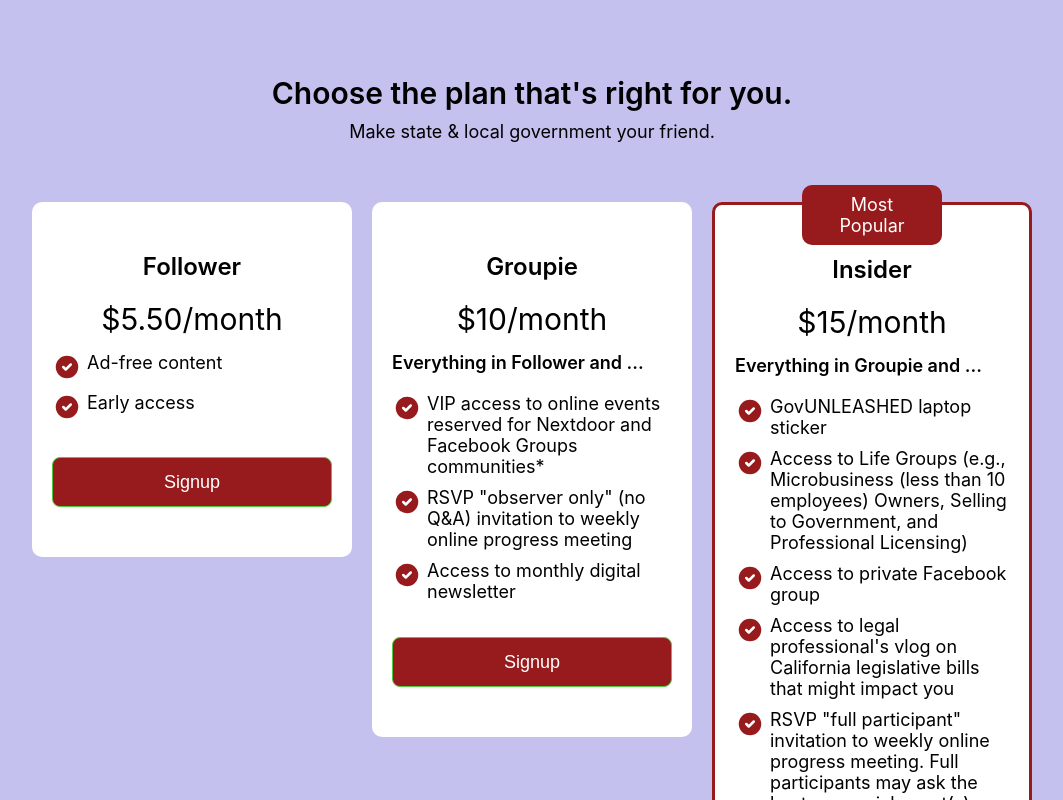
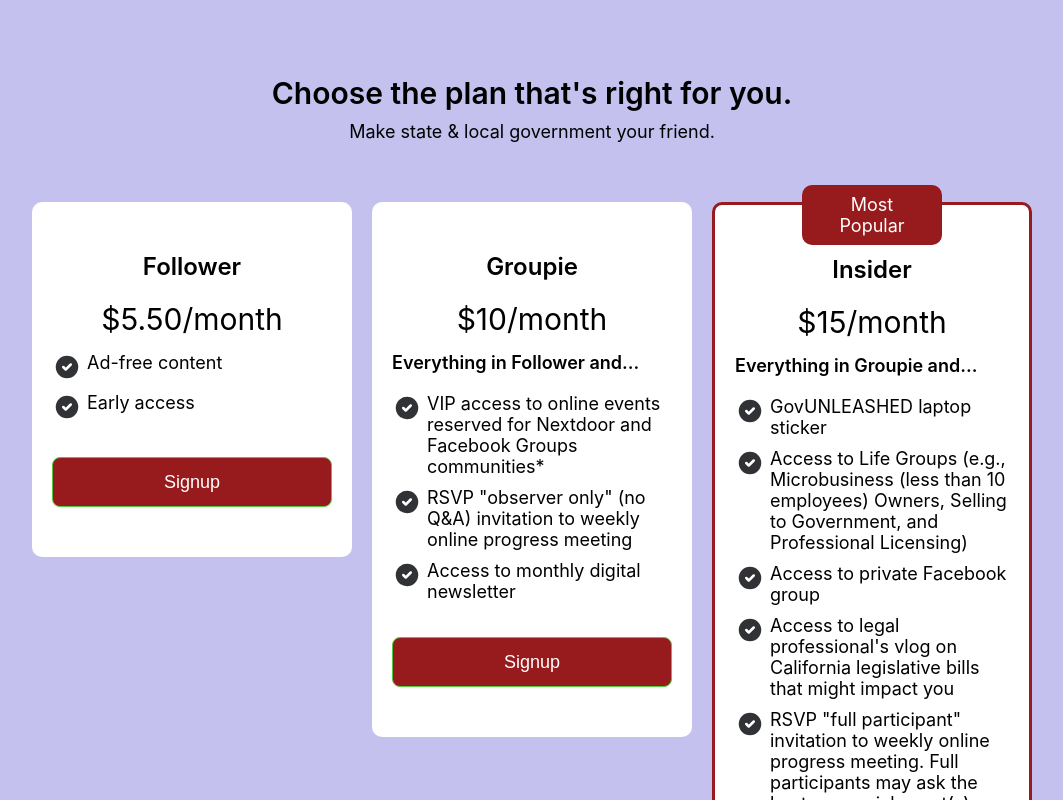
Before and after one commit to AhmedTohamy01/woodrow-task, a Next.js app: page / in a window 1280 px wide. Shown: the top 800 px of the page, without its empty margins (108-1171 px from the left). Built offline with nearby package versions, Linux system fonts and the light colour scheme.

Commit message:
feat [HomeCompound] : update checkmarks color

```diff
--- a/src/compounds/HomeCompound.jsx
+++ b/src/compounds/HomeCompound.jsx
@@ -24,7 +24,7 @@ export const HomeCompound = () => {
         <NormalCard>
           <CardTitle>Groupie</CardTitle>
           <CardPrice>$10/month</CardPrice>
-          <CardLabel>Everything in Follower and ...</CardLabel>
+          <CardLabel>Everything in Follower and...</CardLabel>
           <FeatureWrapper>
             <CheckIcon />
             <FeatureText>
@@ -52,7 +52,7 @@ export const HomeCompound = () => {
           </MostPopularLabel>
           <CardTitle>Insider</CardTitle>
           <CardPrice>$15/month</CardPrice>
-          <CardLabel>Everything in Groupie and ...</CardLabel>
+          <CardLabel>Everything in Groupie and...</CardLabel>
           <FeatureWrapper>
             <CheckIcon />
             <FeatureText>GovUNLEASHED laptop sticker</FeatureText>
@@ -99,7 +99,7 @@ export const HomeCompound = () => {
         <NormalCard>
           <CardTitle>Data Seeker</CardTitle>
           <CardPrice>$95/month</CardPrice>
-          <CardLabel>Everything in Insider and ...</CardLabel>
+          <CardLabel>Everything in Insider and...</CardLabel>
           <FeatureWrapper>
             <CheckIcon />
             <FeatureText>GovUNLEASHED branded T-shirt</FeatureText>
@@ -206,7 +206,7 @@ const FeatureWrapper = styled.div`
 const CheckIcon = styled(CheckCircle2)`
   min-width: 30px;
   min-height: 30px;
-  fill: #971a1d;
+  fill: #313235;
   color: white;
   margin-right: 5px;
 `
```
